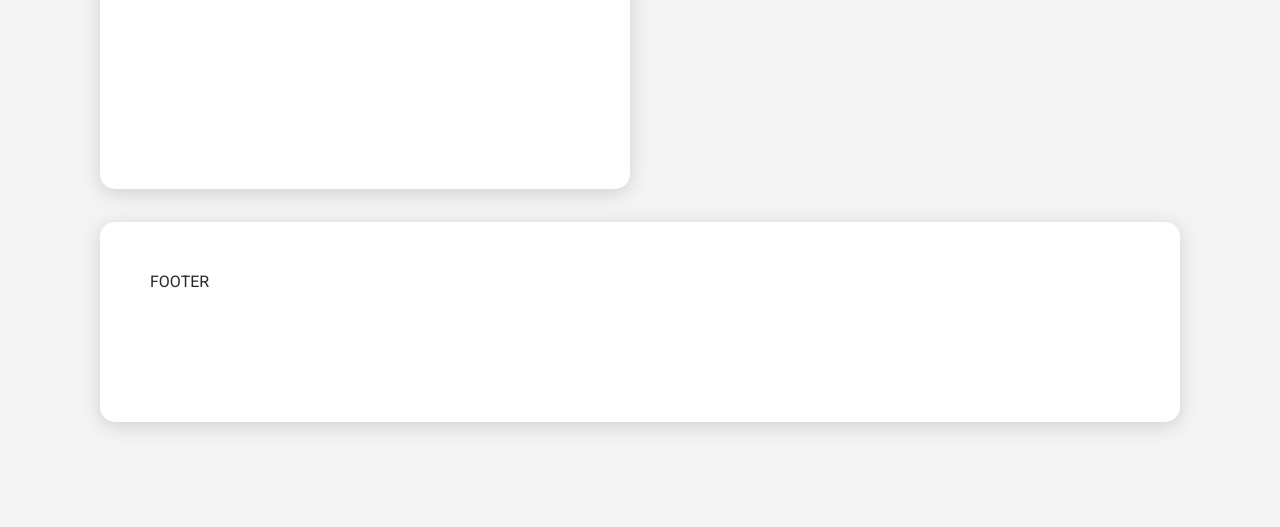
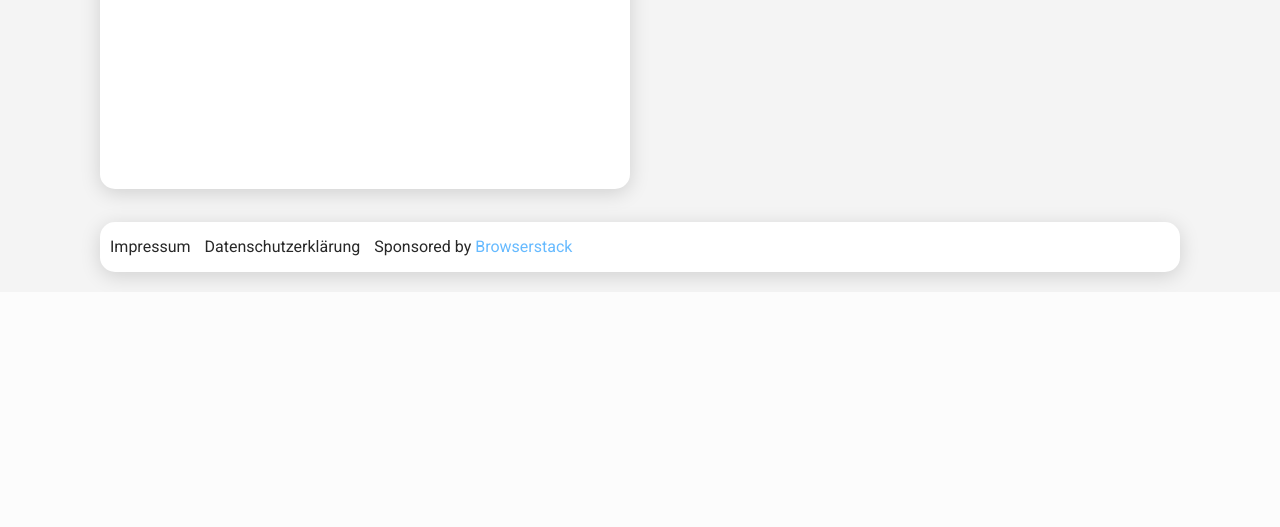
Before and after one commit to alexanderhorner/dieEdith, a PHP site: page / in a window 1280 px wide. Shown: the part 1954-2481 px from the top of the page. After the commit the page ends 2241 px from the top, so only its background shows below. Run offline with PHP 8.4, Linux system fonts and the light colour scheme.

Commit message:
Added navigation menu, footer and other optimizations.

```diff
--- a/framework/base.js
+++ b/framework/base.js
@@ -11,39 +11,42 @@ $(document).ready(function() {
   if (darkmode == "true") {
     console.log("darkmode = true");
     $("html").addClass("dark");
-  };
+  }
 
   //Hamburger Button
   $(".hamburger").click(function() {
     if ($(this).hasClass("is-active")) {
       $(this).removeClass("is-active");
+      $(".side-menu").addClass("side-menu--retracted");
     } else {
       $(this).addClass("is-active");
-    };
+      $(".side-menu").removeClass("side-menu--retracted");
+    }
+  });
 
+  $("li:contains(Darkmode)").click(function() {
     if ($("html").hasClass("dark")) {
       $("html").removeClass("dark");
       document.cookie = "darkmode=false; expires=Fri, 31 Dec 9999 23:59:59 GMT; path=/";
     } else {
       $("html").addClass("dark");
       document.cookie = "darkmode=true; expires=Fri, 31 Dec 9999 23:59:59 GMT; path=/";
-    };
+    }
   });
 
   $(window).scroll(function() {
     if ($(window).scrollTop() > 15) {
-      $(".header").removeClass("border");
+      $(".header").removeClass("header--border");
     } else {
-      $(".header").addClass("border");
+      $(".header").addClass("header--border");
     }
   });
 });
-
 
 $(document).ready(function() {
   $(window).trigger("scroll");
 });
 
-$(window).on('load', function () {
+$(window).on('load', function() {
   $("html").removeClass("preload");
 });
--- a/home.css
+++ b/home.css
@@ -1,5 +1,5 @@
 .wrapper {
-  padding-bottom: 100px;
+  padding-bottom: 15px;
   width: calc(100% - 20px);
   max-width: 1100px;
   margin: 60px auto 0;
@@ -121,8 +121,21 @@ html.dark .card__info__picture {
 .card:nth-child(4) {height: auto}
 
 
-.card:last-child {
-  padding: 50px;
-  height: 200px;
+#footer {
+  padding: 5px 10px 5px;
+  height: auto;
   width: calc(100% - 20px);
 }
+#footer > ul {
+  margin-inline-start: 0;
+  margin-inline-end: 0;
+  margin-block-start: 0;
+  margin-block-end: 0;
+  padding-inline-start: 0;
+  line-height: 40px;
+  list-style-type: none;
+}
+#footer > ul > li {
+  display: inline-block;
+  margin-right: 10px;
+}
--- a/index.php
+++ b/index.php
@@ -14,7 +14,7 @@
 </head>
 
 <body>
-  <header class="header border">
+  <header class="header header--border">
     <span class="header__title">Die Edith</span>
     <ul class="header__nav-items">
       <li>
@@ -26,6 +26,23 @@
       </li>
     </ul>
   </header>
+
+  <nav class="side-menu side-menu--retracted">
+    <ul class="side-menu__list">
+      <li>Home</li>
+      <hr>
+      <li>Darkmode</li>
+      <hr>
+      <li>Artikel</li>
+      <hr>
+      <li>Profil</li>
+      <hr>
+      <li>Log In</li>
+      <hr>
+      <li>Registrieren</li>
+      <hr>
+    </ul>
+  </nav>
 
   <section class="wrapper">
     <div class="grid">
@@ -195,7 +212,13 @@
         </div>
       </div>
 
-      <footer class="card">FOOTER</footer>
+      <footer id="footer" class="card">
+        <ul>
+          <li>Impressum</li>
+          <li>Datenschutzerklärung</li>
+          <li>Sponsored by <a href="https://www.browserstack.com">Browserstack</a></li>
+        </ul>
+      </footer>
     </div>
   </section>
 </body>
```
Also changed, not shown: framework/base.css (+57 -2 lines), framework/favicons/site.webmanifest.
